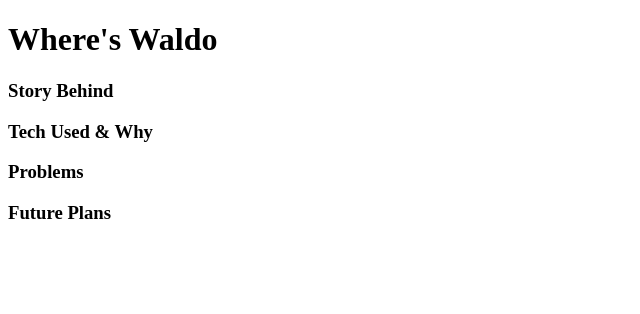
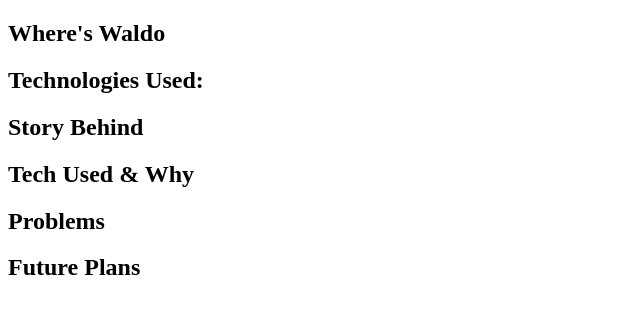
Before and after one commit to smmmfrd/personal-site, a Next.js app: page /projects/GqYeTMemudbz2mZsL0St in a window 1280 px wide. Shown: the top 314 px of the page, without its empty margins (0-640 px from the left). Built offline with nearby package versions, Linux system fonts and the light colour scheme.

Commit message:
Project Page Named Technologies

```diff
--- a/components/ProjectPagePieces.js
+++ b/components/ProjectPagePieces.js
@@ -1,5 +1,6 @@
 import Head from "next/head";
 import Image from "next/image";
+import Technologies from "./Technologies";
 
 export function Main({ children }) {
     return (
@@ -16,9 +17,10 @@
                 <title>{`${title} | Sam Mumford's Portfolio`}</title>
                 <meta name="description" content={`Sam Mumford's Portfolio, Page for ${title}`}/>
             </Head>
-            <h1 className="text-4xl my-2">{title}</h1>
+            <h2 className="text-4xl my-2">{title}</h2>
             <p className="">{description}</p>
-            {technologies.map((tech) => <p>{tech}</p>)}
+            <h2 className="text-4xl mt-4 mb-2">Technologies Used:</h2>
+            <Technologies techUsed={technologies} showNames={true} />
         </header>
     )
 }
@@ -26,7 +28,7 @@
 export function Section({ title, children }) {
     return (
         <section className="flex flex-col gap-3 mt-4">
-            <h3 className="text-3xl">{title}</h3>
+            <h2 className="text-3xl">{title}</h2>
             {children}
         </section>
     )
--- a/components/Technologies.js
+++ b/components/Technologies.js
@@ -3,7 +3,7 @@
 import { SiReactrouter, SiWebpack, SiTailwindcss, SiVite, SiNextdotjs } from "react-icons/si";
 
 export default function Technologies({ techUsed, showNames }) {
-    function findElement(techName) {
+    function findElementImage(techName) {
         switch (techName) {
             case "react":
                 return <RiReactjsLine title="React" />;
@@ -24,16 +24,21 @@
         }
     }
 
-    const techElements = techUsed.map(tech => {
-        return <div className="flex-none text-lg flex items-center gap-1" key={tech}>
-            {findElement(tech)}</div>
-    });
+    function techWithName(techName) {
+        return (
+            <>{findElementImage(techName)} {techName.charAt(0).toUpperCase() + techName.slice(1)}</>
+        );
+    }
+
+    const techElements = techUsed.map(tech =>
+        <div className={`${showNames ? "text-2xl" : "text-lg"} flex items-center gap-1`} key={tech}>
+            {showNames ? techWithName(tech) : findElementImage(tech)}
+        </div>
+    );
 
     return (
-        <div className="flex gap-4">
-            <div className="w-full flex flex-wrap content-start items-start gap-0.5">
-                {techElements}
-            </div>
+        <div className={`w-full flex flex-wrap content-start items-start ${showNames ? "gap-4" : "gap-0.5"}`}>
+            {techElements}
         </div>
     );
 }
```
